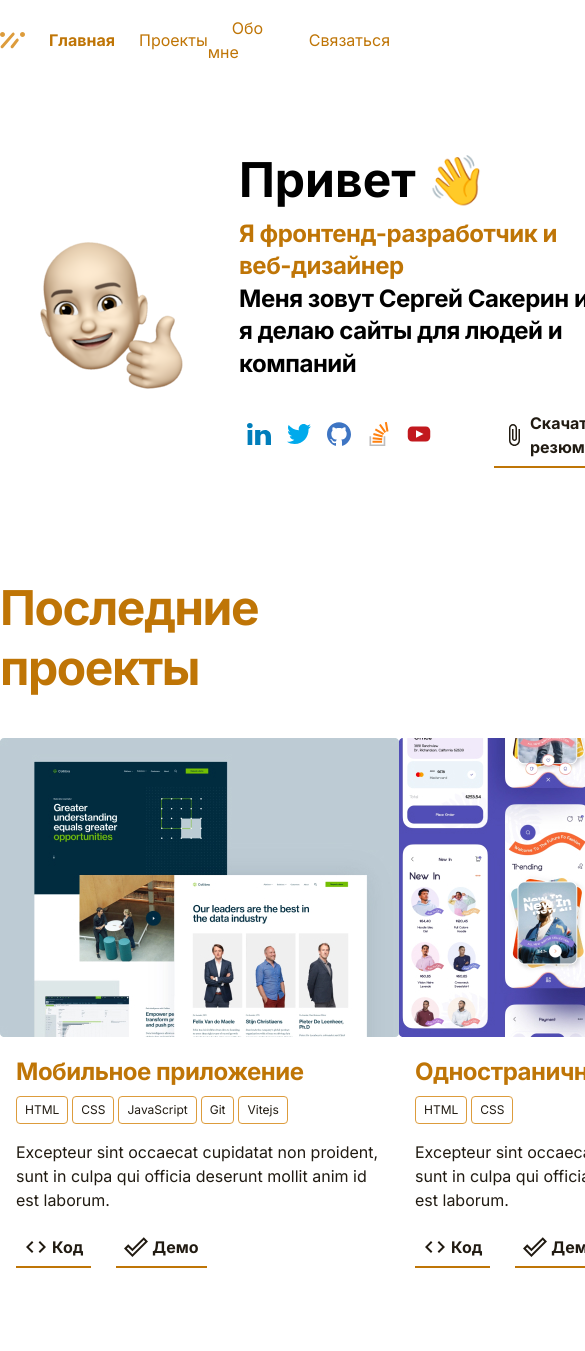
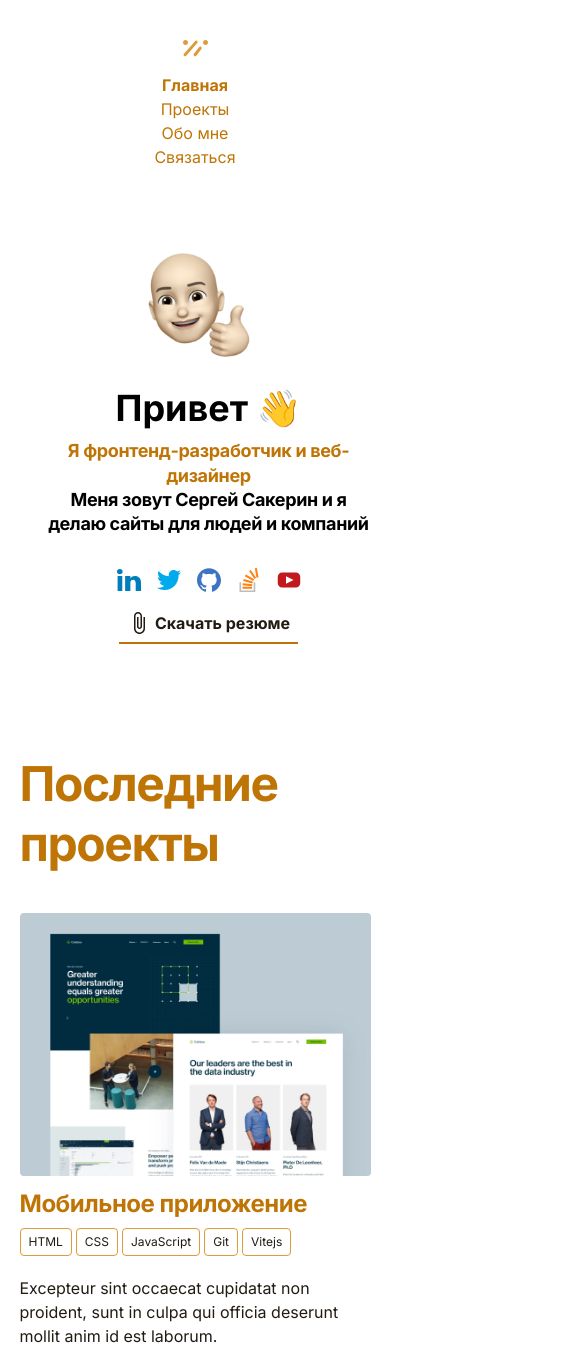
Before and after one commit to CeperaBB/my-portfolio, a plain HTML site: page index.html in a window 390 px wide. Shown: the top 1351 px of the page, 585 px wide, since content can reach past the window. Drawn offline with Linux system fonts and the light colour scheme.

Commit message:
Сделал адаптив сайта

```diff
--- a/css/style.css
+++ b/css/style.css
@@ -5,6 +5,7 @@ body {
     font-family: 'Inter', sans-serif;
 }
 .navbar {
+    padding-top: 40px;
     display: flex;
     align-items: center;
     justify-content: space-between;
@@ -95,6 +96,9 @@ body {
     max-width: 400px;
     margin-bottom: 40px;
 }
+.card-image {
+    max-width: 100%;
+}
 .card-text-wrapper {
     padding: 16px;
 }
@@ -123,7 +127,7 @@ body {
     align-items: center;
     margin-top: 8px;
     margin-bottom: 16px;
-}
+    }
 .tag {
     padding: 4px 8px;
     display: inline-block;
@@ -136,6 +140,7 @@ body {
     border: 1px solid #DD9C3C;
     border-radius: 4px;
     margin-right: 4px;
+    margin-bottom: 4px;
 }
 .card-buttons {
     display: flex;
@@ -217,6 +222,13 @@ body {
 }
 .feedback {
     padding: 80px 0 160px;
+    position: relative;
+}
+.feedback-hand {
+    position: absolute;
+    right: 0;
+    top: 20%;
+    width: 25%;
 }
 .input-group {
     position: relative;
@@ -237,7 +249,7 @@ body {
 .input {
     border: 3px solid #E0DEDC;
     border-radius: 4px;
-    width: 435px;
+    width: 100%;
     height: 56px;
 }
 .textarea {
@@ -265,3 +277,88 @@ body {
     display: flex;
     justify-content: flex-end;
 }
+@media (max-width: 1024px) {
+    .container {
+        max-width: 760px;
+    }
+    .card {
+        max-width: 350px;
+    }
+}
+@media (max-width: 790px) {
+    .container {
+        max-width: 576px;
+    }
+    .header-photo {
+        max-width: 150px;
+    }
+    .header-strong {
+        font-size: 36px;
+    }
+    .header-heading {
+        font-size: 18px;
+    }
+    .cv-download {
+        margin-left: 15px;
+    }
+    .card {
+        max-width: 45%;
+    }
+    .card-text-wrapper {
+        padding: 8px 0;
+    }
+    .developer {
+        flex-direction: column;
+    }
+    .developer-photo {
+        width: 100%;
+        height: 350px;
+        margin-bottom: 30px;
+    }
+    .developer-about {
+        margin-left: 0;
+        padding-left: 20px;
+    }
+    .feedback-hand {
+        display: none;
+    }
+}
+@media (max-width: 600px) {
+    .container {
+        max-width: 90%;
+    }
+    .navbar {
+        flex-direction: column;
+    }
+    .header {
+        padding-top: 30px;
+        flex-direction: column;
+        text-align: center;
+    }
+    .header-links,
+    .cards,
+    .navbar {
+        flex-direction: column;
+    }
+    .cv-download {
+        margin-left: 0;
+    }
+    .card {
+        max-width: 100%;
+    }
+    .tags {
+        flex-wrap: wrap;
+    }
+}
+@media (max-width: 480px) {
+    .form-container {
+        width: 90%;
+    }
+    .nav-list {
+        flex-direction: column;
+    }
+    .nav-link {
+        margin-left: 0;
+        margin-bottom: 10px;
+    }
+}
--- a/index.html
+++ b/index.html
@@ -17,22 +17,22 @@
          <nav class="navigation">
             <ul class="nav-list">
                <li class="nav-item">
-                  <a href="" class="nav-link active">Главная</a>
+                  <a href="#main" class="nav-link active">Главная</a>
                </li>
                <li class="nav-item">
-                  <a href="" class="nav-link">Проекты</a>
+                  <a href="#portfolio" class="nav-link">Проекты</a>
                </li>
                <li class="nav-item">
-                  <a href="" class="nav-link">Обо мне</a>
+                  <a href="#developer" class="nav-link">Обо мне</a>
                </li>
                <li class="nav-item">
-                  <a href="" class="nav-link">Связаться</a>
+                  <a href="#feedback" class="nav-link">Связаться</a>
                </li>
             </ul>
          </nav>
       </div>
       <!-- /.navbar -->
-      <header class="header container">
+      <header class="header container" id="main">
          <img src="images/avatar.png" alt="Сергей Сакерин" class="header-photo" />
          <!-- /.header-photo -->
          <div class="header-text">
@@ -79,7 +79,7 @@
          <!-- /.header-text -->
       </header>
       <!-- /.header -->
-      <section class="portfolio">
+      <section class="portfolio" id="portfolio">
          <div class="container">
             <h2 class="section-heading">Последние проекты</h2>
             <div class="cards">
@@ -143,7 +143,7 @@
          </div>
       </section>
       <!-- /.portfolio -->
-      <section class="developer container">
+      <section class="developer container" id="developer">
          <img src="images/developer-photo.png" alt="Сергей Сакерин" class="developer-photo" />
          <div class="developer-about">
             <span class="developer-hello">Рад вас видеть</span>
@@ -162,7 +162,7 @@
          <!-- /.developer-about -->
       </section>
       <!-- /.developer container -->
-      <section class="skills container">
+      <section class="skills container" id="skills">
          <h2 class="skills-title">Работаю с разными языками и инструментами</h2>
          <ul class="tags">
             <li class="tags-item"><a href="" class="tag">HTML</a></li>
@@ -177,7 +177,9 @@
          </ul>
       </section>
       <!-- /.skills -->
-      <section class="feedback form-container">
+      <section class="feedback" id="feedback">
+         <img src="images/hand.png" alt="hand" class="feedback-hand" />
+         <div class="form-container">
             <h2 class="feedback-title">Готов обсудить проект...</h2>
             <form action="" class="form">
                <div class="input-group">
@@ -202,6 +204,7 @@
                   </button>
                </div>
             </form>
+         </div>
       </section>
       <!-- /.feedback -->
    </body>
```
Also changed, not shown: images/hand.png (added). Lines whose indentation alone changed are shown as unchanged.
